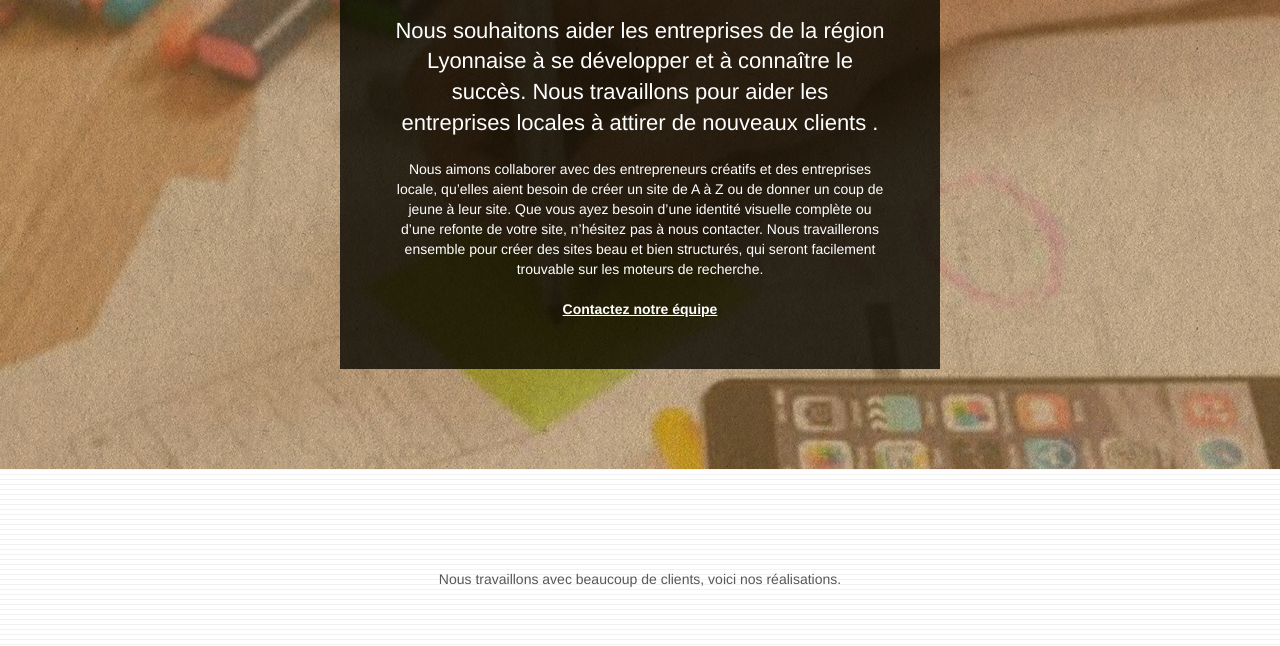
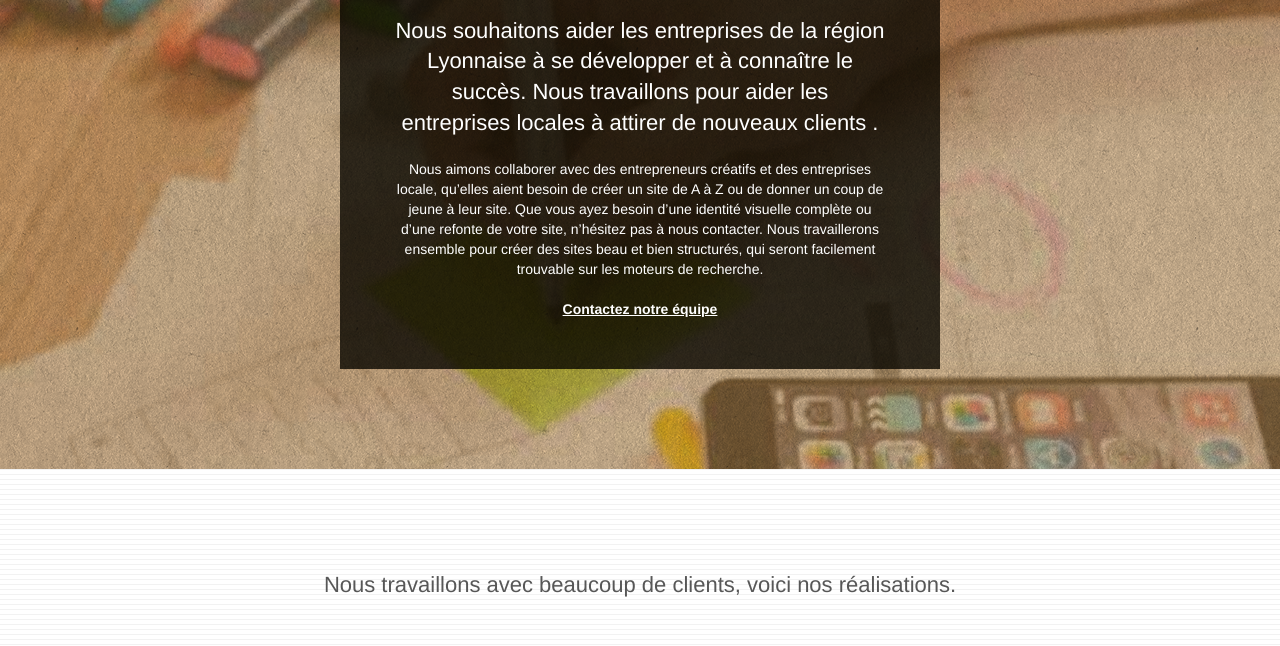
Before and after one commit to Saboodev/SabrinaDeSantis_4_141021, a plain HTML site: page index.html in a window 1280 px wide. Shown: the part 1376-2022 px from the top of the page. Drawn offline with Linux system fonts and the light colour scheme.

Commit message:
ajout d'une class text-introduction-section et changement contraste

```diff
--- a/index.html
+++ b/index.html
@@ -83,7 +83,7 @@
 	<div class="container bloc-md">
 		<div class="row">
 			<div class="col-sm-12 text-center">
-				<p id="text_introduction">La chouette agence est une agence de web design qui aide les entreprises à devenir attractives et visibles sur Internet.</p>
+				<p class="text-introduction-section">La chouette agence est une agence de web design qui aide les entreprises à devenir attractives et visibles sur Internet</p>
 			</div>
 		</div>
 		<div class="row voffset-lg med-width-whitespace">
@@ -157,7 +157,7 @@
 	<div class="container bloc-lg">
 		<div class="row">
 			<div class="col-sm-12 text-center">
-				<p>Nous travaillons avec beaucoup de clients, voici nos réalisations.</p>
+				<p class="text-introduction-section">Nous travaillons avec beaucoup de clients, voici nos réalisations.</p>
 			</div>
 		</div>
 		<div class="row tight-width-whitespace portfolio-row">
--- a/style.css
+++ b/style.css
@@ -701,7 +701,7 @@ p {
     font-weight: 700;
 }
 
-#text_introduction {
+.text-introduction-section {
     font-size: 22px;
     margin: auto 1rem;
     padding: 0 1rem;
```
